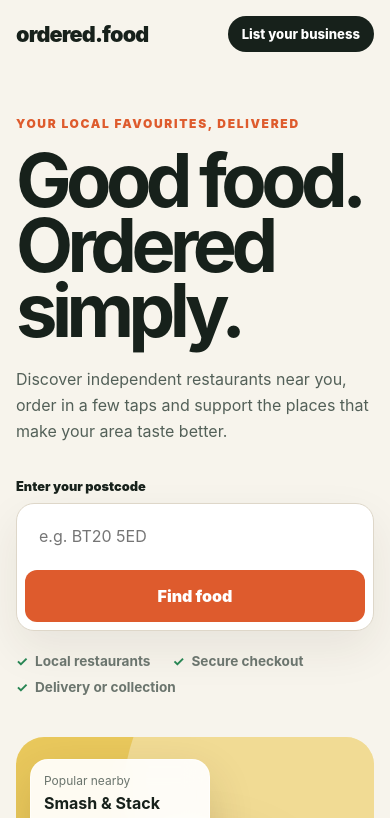
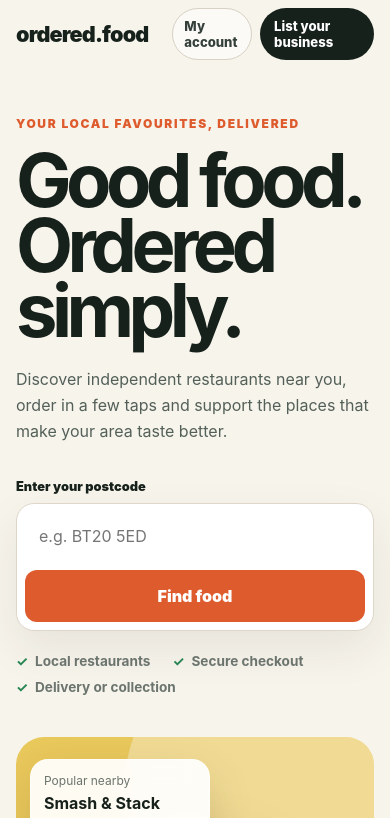
Before and after one commit to MaviUK/refreshabin, a React (Vite) app in the folder apps/restaurant/: page / in a window 390 px wide. Shown: the top 818 px of the page. Built offline with nearby package versions, Linux system fonts and the light colour scheme; no server answers.

Commit message:
Add customer account navigation

```diff
--- a/apps/restaurant/src/home/Home.css
+++ b/apps/restaurant/src/home/Home.css
@@ -33,6 +33,13 @@
   color: #344039;
   font-weight: 800;
   text-decoration: none;
+}
+
+.home-customer-link {
+  border: 1px solid #d8d1c4;
+  border-radius: 999px;
+  padding: 10px 15px;
+  background: rgba(255,255,255,.6);
 }
 
 .home-business-button,
@@ -318,7 +325,9 @@
 
 @media (max-width: 640px) {
   .home-header { min-height: 68px; padding: 0 16px; }
-  .home-nav > a:first-child { display: none; }
+  .home-nav { gap: 8px; }
+  .home-restaurant-login { display: none; }
+  .home-customer-link { padding: 9px 11px; font-size: .82rem; }
   .home-business-button { padding: 10px 14px; font-size: 0.82rem; }
   .home-hero { padding: 44px 16px 64px; gap: 42px; }
   .home-hero h1 { font-size: clamp(3.6rem, 19vw, 5.5rem); }
--- a/apps/restaurant/src/home/Home.tsx
+++ b/apps/restaurant/src/home/Home.tsx
@@ -19,7 +19,8 @@ export default function Home() {
       <header className="home-header">
         <Link className="home-logo" to="/">ordered.food</Link>
         <nav className="home-nav" aria-label="Main navigation">
-          <Link to="/login">Restaurant login</Link>
+          <Link className="home-customer-link" to="/account">My account</Link>
+          <Link className="home-restaurant-login" to="/login">Restaurant login</Link>
           <Link className="home-business-button" to="/register">List your business</Link>
         </nav>
       </header>
@@ -113,7 +114,7 @@ export default function Home() {
       <footer className="home-footer">
         <Link className="home-logo" to="/">ordered.food</Link>
         <p>Online ordering for local restaurants.</p>
-        <div><Link to="/login">Restaurant login</Link><Link to="/register">Business sign up</Link></div>
+        <div><Link to="/account">My account</Link><Link to="/login">Restaurant login</Link><Link to="/register">Business sign up</Link></div>
       </footer>
     </main>
   )
--- a/apps/restaurant/src/storefront/Storefront.css
+++ b/apps/restaurant/src/storefront/Storefront.css
@@ -37,13 +37,41 @@
 .storefront-cover { object-fit: cover; }
 .storefront-hero-overlay { background: linear-gradient(180deg, rgba(20, 10, 14, .08), rgba(20, 10, 14, .82)); }
 
-.storefront-favourite {
+.storefront-hero-actions {
   position: absolute;
   z-index: 3;
   top: 22px;
   right: max(22px, calc((100% - 1180px) / 2));
+  display: flex;
+  align-items: center;
+  gap: 10px;
+}
+
+.storefront-account-link {
+  min-height: 52px;
+  display: inline-flex;
+  align-items: center;
+  gap: 8px;
+  padding: 0 17px;
+  border: 1px solid rgba(255,255,255,.48);
+  border-radius: 999px;
+  background: rgba(20,10,14,.52);
+  color: white;
+  text-decoration: none;
+  font-size: .88rem;
+  font-weight: 900;
+  backdrop-filter: blur(10px);
+  box-shadow: 0 10px 28px rgba(0,0,0,.2);
+}
+.storefront-account-link span { font-size: 1.15rem; }
+.storefront-account-link:hover { background: rgba(20,10,14,.72); }
+.storefront-account-link:focus-visible,
+.storefront-favourite:focus-visible { outline: 3px solid white; outline-offset: 3px; }
+
+.storefront-favourite {
   width: 52px;
   height: 52px;
+  flex: 0 0 auto;
   display: grid;
   place-items: center;
   border: 1px solid rgba(255,255,255,.48);
@@ -269,7 +297,9 @@
 @media (max-width: 620px) {
   .storefront-page { padding-bottom: 92px; }
   .storefront-hero { min-height: 300px; }
-  .storefront-favourite { top: 14px; right: 14px; width: 46px; height: 46px; }
+  .storefront-hero-actions { top: 14px; right: 14px; gap: 8px; }
+  .storefront-account-link { min-height: 46px; padding: 0 13px; font-size: .82rem; }
+  .storefront-favourite { width: 46px; height: 46px; }
   .storefront-identity { width: calc(100% - 28px); padding-bottom: 24px; align-items: center; }
   .storefront-logo { width: 74px; height: 74px; border-radius: 19px; }
   .storefront-identity h1 { margin: 5px 0; font-size: 2.35rem; }
--- a/apps/restaurant/src/storefront/Storefront.tsx
+++ b/apps/restaurant/src/storefront/Storefront.tsx
@@ -1,5 +1,5 @@
 import { useCallback, useEffect, useMemo, useState } from 'react'
-import { useNavigate, useParams } from 'react-router-dom'
+import { Link, useNavigate, useParams } from 'react-router-dom'
 import { supabase } from '../lib/supabase'
 import './Storefront.css'
 
@@ -443,6 +443,11 @@ export default function Storefront() {
       <section className="storefront-hero">
         {restaurant.cover_url && <img className="storefront-cover" src={restaurant.cover_url} alt="" />}
         <div className="storefront-hero-overlay" />
+        <div className="storefront-hero-actions">
+          <Link className="storefront-account-link" to={customerUserId ? '/account' : '/account/login'}>
+            <span aria-hidden="true">◉</span>
+            {customerUserId ? 'My account' : 'Sign in'}
+          </Link>
           <button
             className={favouriteRestaurant ? 'storefront-favourite active' : 'storefront-favourite'}
             type="button"
@@ -453,6 +458,7 @@ export default function Storefront() {
           >
             {favouriteRestaurant ? '♥' : '♡'}
           </button>
+        </div>
         <div className="storefront-identity">
           {restaurant.logo_url
             ? <img className="storefront-logo" src={restaurant.logo_url} alt={`${restaurant.name} logo`} />
```
Lines whose indentation alone changed are shown as unchanged.
